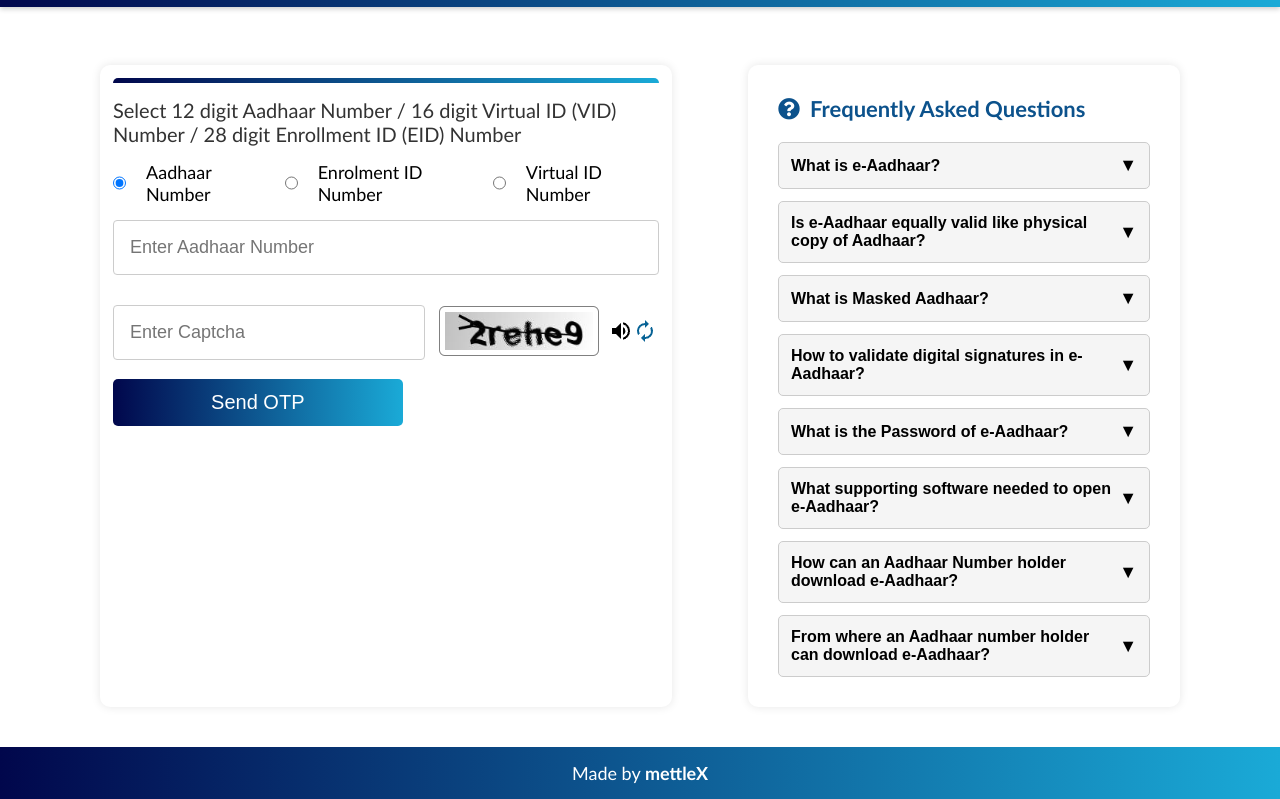
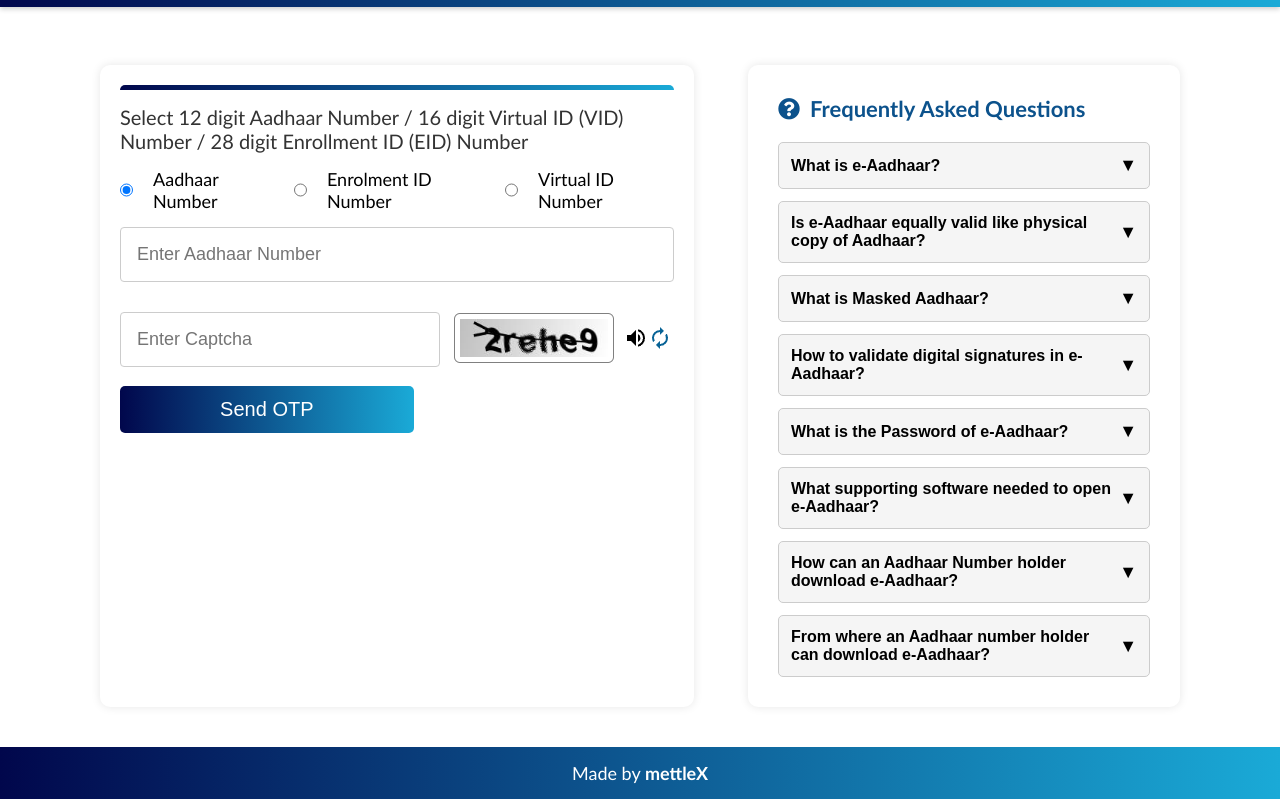
Before and after one commit to nehahter/uidai, a plain HTML site: page index.html in a window 1280 px wide. Shown: the part 95-894 px from the top of the page. Drawn offline with Linux system fonts and the light colour scheme.

Commit message:
Update style.css

```diff
--- a/style.css
+++ b/style.css
@@ -116,8 +116,8 @@ header {
 
 /* Left part (form container) styles */
 .form-container {
-    width: 53%;
-    padding: 13px;  /* Reduced padding for more compact appearance */
+    width: 55%;
+    padding: 20px;  /* Reduced padding for more compact appearance */
     background-color: white;
     border-radius: 10px;
     box-shadow: 0px 0px 10px rgba(0, 0, 0, 0.1);
```
